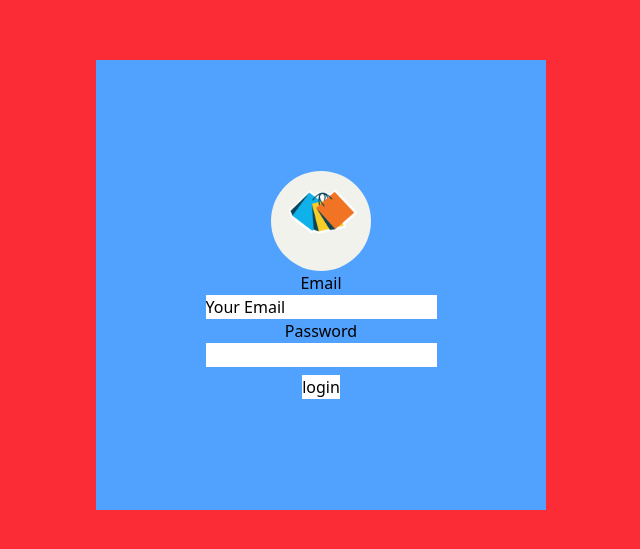
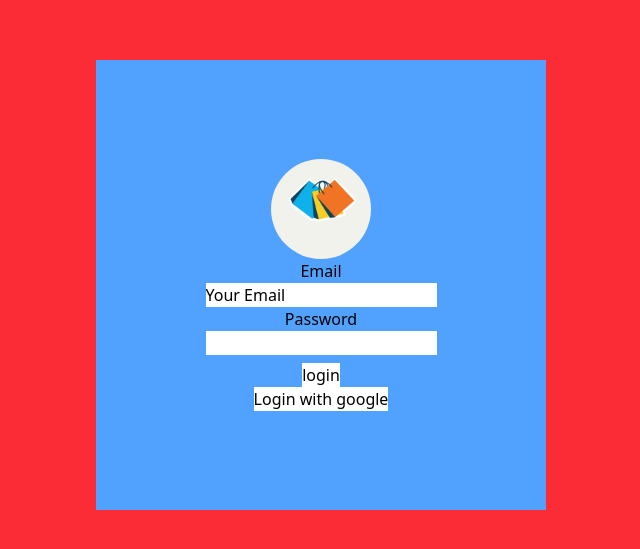
Before and after one commit to sumudusan/web-project-01-frontend, a React (Vite) app: page /login in a window 1280 px wide. Shown: the part 115-664 px from the top of the page, without its empty margins (319-959 px from the left). Built offline with nearby package versions, Linux system fonts and the light colour scheme.

Commit message:
create googleLogin.✅

```diff
--- a/package.json
+++ b/package.json
@@ -10,6 +10,7 @@
     "preview": "vite preview"
   },
   "dependencies": {
+    "@react-oauth/google": "^0.12.2",
     "@supabase/supabase-js": "^2.49.4",
     "@tailwindcss/vite": "^4.1.4",
     "axios": "^1.8.4",
--- a/src/App.jsx
+++ b/src/App.jsx
@@ -6,6 +6,7 @@ import SignInPage from './pages/signInPage'
 import { Toaster } from 'react-hot-toast'
 import AdminHomePage from './pages/home/adminHomePage'
 import HomePage from './pages/home/homePage'
+import { GoogleOAuthProvider } from '@react-oauth/google';
 
 export default function App(){
 
@@ -13,12 +14,14 @@ export default function App(){
   <div>
     <BrowserRouter>
     <Toaster/>
+    <GoogleOAuthProvider clientId='145350919018-knnk471dpja2jk5hsvk4pmc96g5atgeq.apps.googleusercontent.com'>
      <Routes path="/*">
       <Route path='/login' element={<LoginPage/>}/>
       <Route path='/signup' element={<SignInPage/>}/>
       <Route path='/admin/*' element={<AdminHomePage/>}/>
       <Route path='/*' element={<HomePage/>}/>
      </Routes>
+     </GoogleOAuthProvider>
     </BrowserRouter>
   </div>
   )
--- a/src/pages/home/loginPage.jsx
+++ b/src/pages/home/loginPage.jsx
@@ -1,11 +1,36 @@
+import { useGoogleLogin } from "@react-oauth/google"
 import axios from "axios"
 import { useState } from "react"
 import toast from "react-hot-toast"
 
 export default function LoginPage(){
+        const [email, setEmail] = useState("Your Email")
+        const [password, setPassword] = useState("")
 
-    const [email, setEmail] = useState("Your Email")
-    const [password, setPassword] = useState("")
+  const googleLogin = useGoogleLogin({
+    onSuccess: (res) => {
+      console.log(res);
+      axios
+        .post("http://localhost:5000/api/users/google", {
+          token: res.access_token,
+        })
+        .then((res) => {
+  if (res.data.message === "User created") {
+    toast.success("Your Account is created now you can login via google");
+  } else if (res.data.user) {
+    localStorage.setItem("token", res.data.token);
+    if (res.data.user.type == "admin") {
+      window.location.href = "/admin";
+    } else {
+      window.location.href = "/";
+    }
+  } else {
+    toast.error("Unexpected response from server");
+    console.log(res.data);
+  }
+});
+}})
+
 
     function login(){
         axios.post(`${import.meta.env.VITE_BACKEND_URL}/api/users/login`,{
@@ -38,6 +63,8 @@ export default function LoginPage(){
                 <span>Password</span>
                 <input type="password" className="bg-white mb-2" defaultValue={password} onChange={(e)=>{setPassword(e.target.value)}}/>
                 <button className="bg-white cursor-pointer" onClick={login}>login</button>
+                <button onClick={()=>{googleLogin()}}
+                className="bg-white">Login with google</button>
             </div>
         </div>
     )
```
Also changed, not shown: 1 other file (tests, documents, lock files or other folders).
